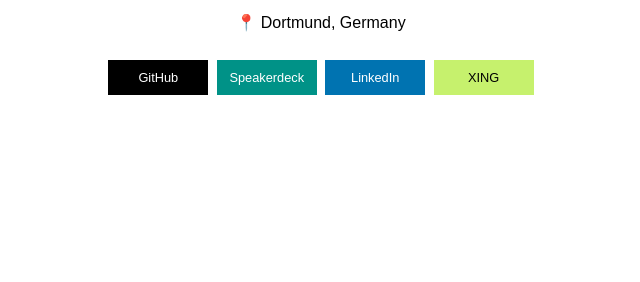
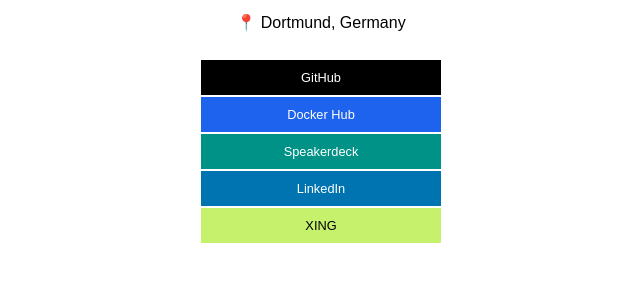
Before and after one commit to arkadiusjonczek/arkadiusjonczek.github.io, a plain HTML site: page index.html in a window 1280 px wide. Shown: the part 358-640 px from the top of the page, without its empty margins (319-959 px from the left). Drawn offline with Linux system fonts and the light colour scheme.

Commit message:
Add Docker Hub link and modify styles
Added Docker Hub link and updated styles.

```diff
--- a/index.html
+++ b/index.html
@@ -54,6 +54,9 @@
     ul li a.github {
       background: #000000;
     }
+    ul li a.dockerhub {
+      background: #1d63ed;
+    }
     ul li a.speakerdeck {
       background: #009287;
     }
@@ -63,14 +66,6 @@
     ul li a.xing {
       background: #C6F16D;
       color: #000000;
-    }
-    @media screen and (width >= 600px) and (orientation: landscape) {
-      ul li {
-        display: inline-block;
-      }
-      ul li a {
-        padding: 10px 10px;
-      }
     }
   </style>
 </head>
@@ -86,6 +81,7 @@
     <div class="box footer">
       <ul>
         <li><a class="github" href="https://github.com/arkadiusjonczek">GitHub</a></li>
+        <li><a class="dockerhub" href="https://hub.docker.com/u/arkadiusjonczek">Docker Hub</a></li>
         <li><a class="speakerdeck" href="https://speakerdeck.com/arkadiusjonczek">Speakerdeck</a></li>
         <li><a class="linkedin" href="https://de.linkedin.com/in/arkadiusjonczek">LinkedIn</a></li>
         <li><a class="xing" href="https://www.xing.com/profile/Arkadius_Jonczek">XING</a></li>
```
